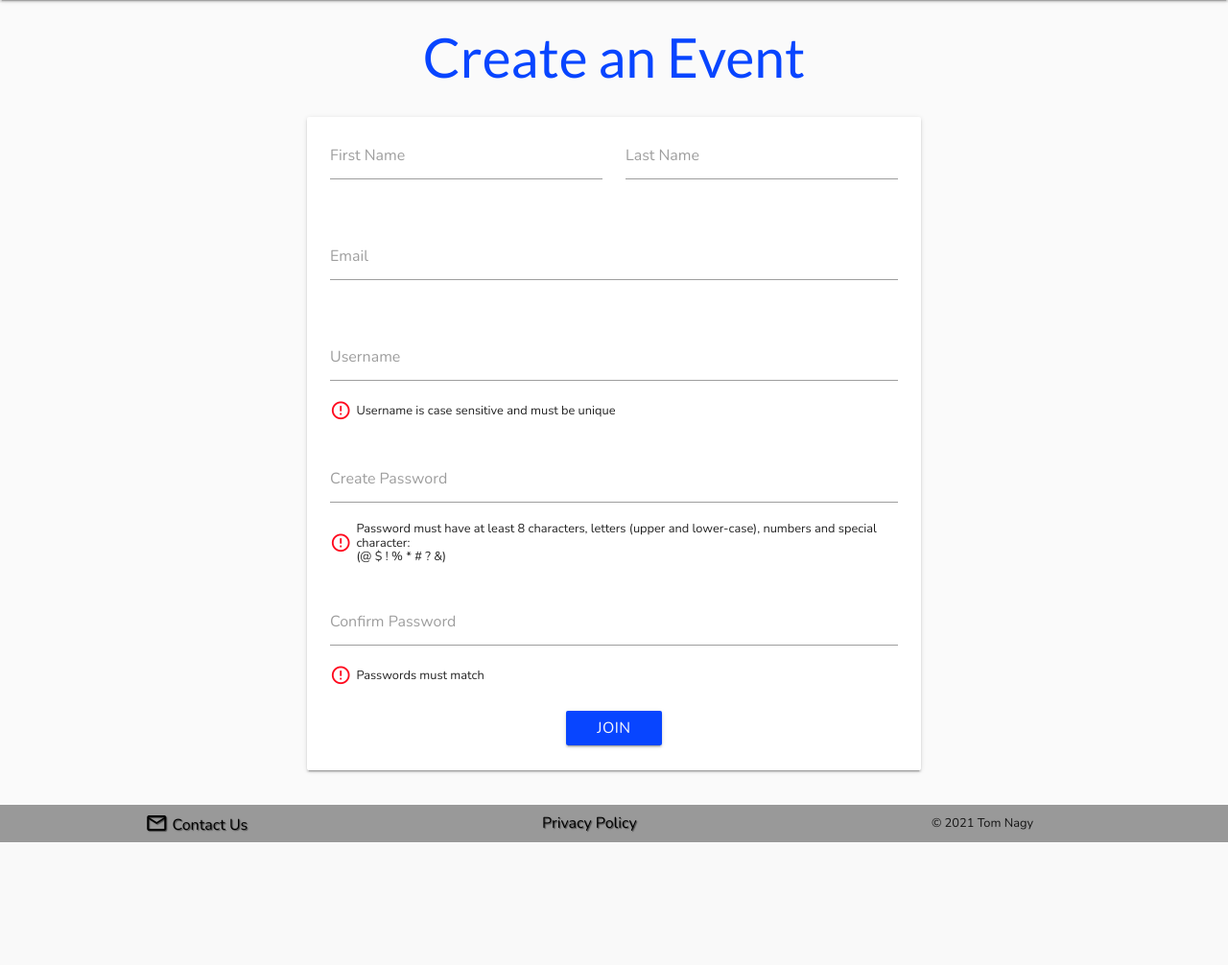
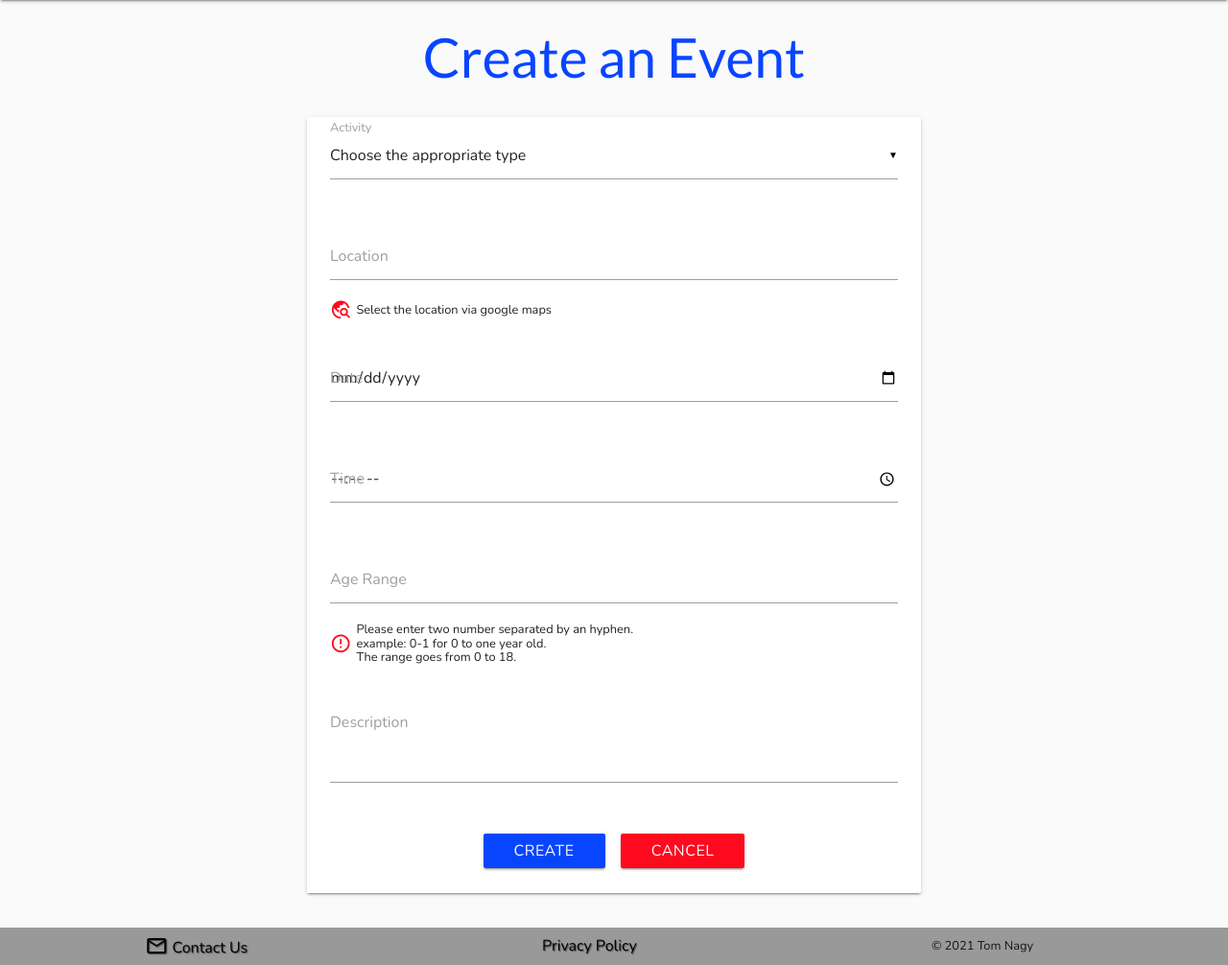
Before and after one commit to Tom-Nagy/family-friendly, a Flask app: template app/templates/create_event.html in a window 1280 px wide. Shown: the part 64-1070 px from the top of the page at 96% size. Before the commit the page ends 942 px from the top, so only its background shows below. Run offline with Flask 2, Linux system fonts and the light colour scheme; the template is opened without the code that fills it, so the values that code supplies are empty.

Commit message:
Add the create event form

```diff
--- /dev/null
+++ b/app/static/js/scripts/create.js
@@ -0,0 +1,30 @@
+/* jshint esversion: 8 */
+$(document).ready(function() {
+    // Materialize form select initialization
+    $('select').material_select();
+
+    // Materialize date picker
+    $('.datepicker').pickadate({
+        selectMonths: true, // Creates a dropdown to control month
+        selectYears: 1, // Creates a dropdown of 1 year to control year,
+        today: 'Today',
+        clear: 'Clear',
+        close: 'Ok',
+        closeOnSelect: false, // Close upon selecting a date,
+        // container: undefined, // ex. 'body' will append picker to body
+      });
+
+    // Materialize time picker
+    $('.timepicker').pickatime({
+        default: 'now', // Set default time: 'now', '1:30AM', '16:30'
+        fromnow: 0,       // set default time to * milliseconds from now (using with default = 'now')
+        twelvehour: false, // Use AM/PM or 24-hour format
+        donetext: 'OK', // text for done-button
+        cleartext: 'Clear', // text for clear-button
+        canceltext: 'Cancel', // Text for cancel-button,
+        container: undefined, // ex. 'body' will append picker to body
+        autoclose: false, // automatic close timepicker
+        ampmclickable: true, // make AM PM clickable
+        aftershow: function(){} //Function for after opening timepicker
+      });
+  });
--- a/app/templates/create_event.html
+++ b/app/templates/create_event.html
@@ -1,76 +1,88 @@
 {% extends 'base.html' %}
 {% block heading %}
-<h2 class="blue-txt">Create an Event</h2>
+    <h2 class="blue-txt">Create an Event</h2>
 {% endblock %}
 
 {% block content %}
     <div class="row">
-        <form class="col s12 m8 offset-m2 l6 offset-l3 card-panel" method="POST" action="#">
+        <form class="col s12 m8 offset-m2 l6 offset-l3 card-panel" method="POST"
+            action="{{ url_for('create.create_event', username=session['user']) }}">
+            <!-- activity -->
             <div class="row">
-                <!-- first name -->
-                <div class="input-field col s12 m6">
-                    <input id="first_name" name="first_name" type="text" class="validate" minlength="2" maxlength="20"
-                        pattern='^[a-zA-Z0-9]{2,20}$' required>
-                    <label for="first_name">First Name</label>
-                </div>
-                <!-- last name -->
-                <div class="input-field col s12 m6">
-                    <input id="last_name" name="last_name" type="text" class="validate" minlength="2" maxlength="20"
-                        pattern='^[a-zA-Z0-9"]{2,20}$' required>
-                    <label for="last_name">Last Name</label>
+                <div class="input-field col s12">
+                    <select id="activity" name="activity" class="validate" required>
+                        <option value="" disabled selected>Choose the appropriate type</option>
+                        <option value="Playground">Playground</option>
+                        <option value="Play date">Play date</option>
+                        <option value="Cycling">Cycling</option>
+                        <option value="Hike">Hike</option>
+                        <option value="Swimming">Swimming</option>
+                        <option value="Picnic">Picnic</option>
+                        <option value="Walk">Walk</option>
+                        <option value="Coffee">Coffee</option>
+                        <option value="Other">Other</option>
+                      </select>
+                    <label for="activity">Activity</label>
                 </div>
             </div>
-            <!-- email -->
+            <!-- Location -->
             <div class="row">
                 <div class="input-field col s12">
-                    <input id="email" name="email" type="email" class="validate" required>
-                    <label for="email">Email</label>
-                </div>
-            </div>
-            <!-- username -->
-            <div class="row">
-                <div class="input-field col s12">
-                    <input id="username" name="username" type="text" class="validate" minlength="2" maxlength="20"
-                        pattern='^[a-zA-Z0-9"]{2,20}$' required>
-                    <label for="last_name">Username</label>
+                    <!-- add REQUIRED !!!!!!!!!!!!!!!!!!!!!!!!!!!!!!!!!!!!!!!!!!!!!!!!!!!!!!!!!!!!!! -->
+                    <input id="location" name="location" type="text" class="validate">
+                    <label for="location">Location</label>
                     <span class="helper-text valign-wrapper">
-                        <span class="material-icons">error_outline</span>Username is case sensitive and must be unique
+                        <span class="material-icons">travel_explore</span>Select the location via google maps
                     </span>
                 </div>
             </div>
-            <!-- password -->
+            <!-- Date -->
             <div class="row">
                 <div class="input-field col s12">
-                    <input id="password" name="password" type="password" class="validate" minlength="8" maxlength="30"
-                        pattern="^(?=.*[a-z])(?=.*[A-Z])(?=.*\d)(?=.*[@$!%*#?&])[A-Za-z\d@$!#%*?&]{8,30}$"
-                        autocomplete="new-password" required>
-                    <label for="password">Create Password</label>
+                    <input id="date" name="date" type="date" class="validate">
+                    <label for="date">Date</label>
+                </div>
+            </div>
+            <!-- Time -->
+            <div class="row">
+                <div class="input-field col s12">
+                    <input id="time" name="time" type="time" class="validate">
+                    <label for="time">Time</label>
+                </div>
+            </div>
+            <!-- Age -->
+            <div class="row">
+                <div class="input-field col s12">
+                    <input id="age" name="age" type="text" class="validate"
+                        pattern="^\b([0-9]|1[0-8])\b(-)\b([0-9]|1[0-8])\b$">
+                    <label for="time">Age Range</label>
                     <span class="helper-text valign-wrapper">
                         <span class="material-icons">error_outline</span>
-                        Password must have at least 8 characters, letters (upper and lower-case),
-                        numbers and special character: <br>
-                        (@ $ ! % * # ? &)
+                        Please enter two number separated by an hyphen.<br>
+                        example: 0-1 for 0 to one year old.<br>
+                        The range goes from 0 to 18.
                     </span>
                 </div>
             </div>
-            <!-- confirm password -->
+            <!-- Description -->
             <div class="row">
                 <div class="input-field col s12">
-                    <input id="conf_password" name="conf_password" type="password" class="validate" minlength="8"
-                        maxlength="30" pattern="^(?=.*[a-z])(?=.*[A-Z])(?=.*\d)(?=.*[@$!%*#?&])[A-Za-z\d@$!#%*?&]{8,30}$"
-                        autocomplete="new-password" required>
-                    <label for="conf_password">Confirm Password</label>
-                    <span class="helper-text valign-wrapper">
-                        <span class="material-icons">error_outline</span>Passwords must match
-                    </span>
+                  <textarea id="activity_description" name="activity_description" class="materialize-textarea"></textarea>
+                  <label for="activity_description">Description</label>
                 </div>
-            </div>
+              </div>
             <!-- Join -->
             <div class="row">
                 <div class="col12 center-align">
-                    <button class="btn waves-effect waves-light blue-bg white-txt submit-btn" type="submit">Join</button>
+                    <button class="btn waves-effect waves-light blue-bg white-txt submit-btn" type="submit">Create</button>
+                    <a href="{{ url_for('index.home') }}"
+                        class="btn waves-effect waves-light red-bg white-txt cancel-btn">Cancel</a>
                 </div>
             </div>
         </form>
     </div>
 {% endblock %}
+
+{% block scripts %}
+    <script src="{{ url_for('static', filename='js/scripts/create.js') }}"></script>
+{% endblock %}
```
Also changed, not shown: app/create.py (+11 -3 lines).
